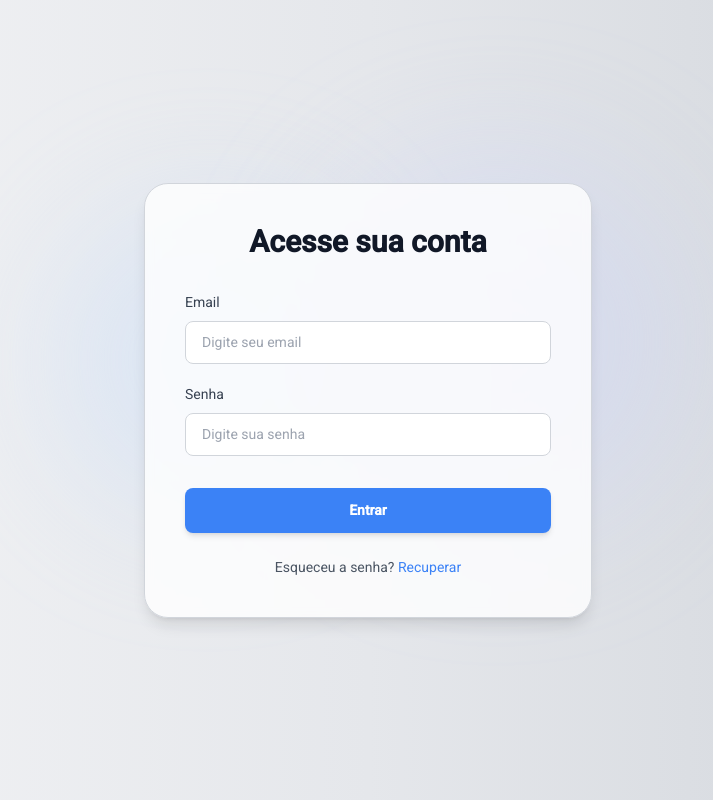
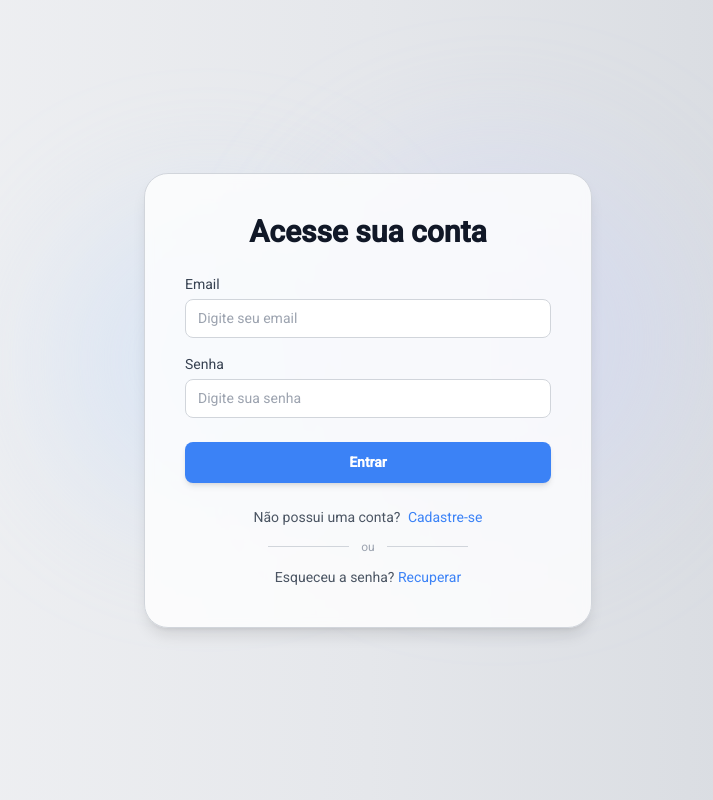
Before and after one commit to JeanGomes01/inventory-manager-frontend, an Angular app: page /login in a window 1280 px wide. Shown: the whole page, without its empty margins (272-985 px from the left). Built offline with nearby package versions, Linux system fonts and the light colour scheme.

Commit message:
feat(auth): integrate user registration form with backend

```diff
--- a/src/app/modules/auth/login/login.html
+++ b/src/app/modules/auth/login/login.html
@@ -8,48 +8,144 @@
     class="absolute bottom-1/3 right-1/4 w-80 h-80 sm:w-96 sm:h-96 bg-indigo-200/30 rounded-full blur-3xl animate-pulse-slow"
   ></div>
 
+  @if (!isRegister) {
   <form
-    class="relative bg-white/80 backdrop-blur-sm border border-gray-300 p-6 sm:p-10 rounded-3xl shadow-lg w-full max-w-sm sm:max-w-md text-gray-800 transition-all duration-500 z-10"
     (ngSubmit)="handleLogin()"
+    class="relative bg-white/80 backdrop-blur-sm border border-gray-300 p-6 sm:p-10 rounded-3xl shadow-lg w-full max-w-sm sm:max-w-md text-gray-800 z-10"
   >
-    <h2 class="text-2xl sm:text-3xl font-semibold text-center mb-6 sm:mb-8 text-gray-900">
+    <h2 class="text-2xl sm:text-3xl font-semibold text-center mb-6 text-gray-900">
       Acesse sua conta
     </h2>
 
-    <div class="mb-4 sm:mb-5">
-      <label class="block mb-1 sm:mb-2 text-gray-700" for="email">Email</label>
+    <div class="mb-4">
+      <label for="login-email" class="block mb-1 text-gray-700">Email</label>
       <input
-        id="email"
+        id="login-email"
+        name="email"
         type="email"
+        required
         placeholder="Digite seu email"
-        required
-        class="w-full px-3 sm:px-4 py-2 sm:py-2.5 border border-gray-300 bg-white text-gray-800 placeholder-gray-400 rounded-lg focus:outline-none focus:ring-2 focus:ring-blue-400 focus:border-blue-400 transition-all"
+        class="w-full px-3 py-2 border border-gray-300 rounded-lg focus:ring-2 focus:ring-blue-400"
       />
     </div>
 
-    <div class="mb-6 sm:mb-8">
-      <label class="block mb-1 sm:mb-2 text-gray-700" for="password">Senha</label>
+    <div class="mb-6">
+      <label for="login-password" class="block mb-1 text-gray-700">Senha</label>
       <input
-        id="password"
+        id="login-password"
+        name="password"
         type="password"
+        required
         placeholder="Digite sua senha"
-        required
-        class="w-full px-3 sm:px-4 py-2 sm:py-2.5 border border-gray-300 bg-white text-gray-800 placeholder-gray-400 rounded-lg focus:outline-none focus:ring-2 focus:ring-blue-400 focus:border-blue-400 transition-all"
+        class="w-full px-3 py-2 border border-gray-300 rounded-lg focus:ring-2 focus:ring-blue-400"
       />
     </div>
 
-    <!-- Botão -->
     <button
       type="submit"
-      class="w-full bg-blue-500 hover:bg-blue-600 text-white font-semibold py-2.5 sm:py-3 rounded-lg shadow-md hover:shadow-lg transition-all duration-300"
+      class="w-full bg-blue-500 hover:bg-blue-600 text-white font-semibold py-2.5 rounded-lg shadow-md transition-all"
     >
       Entrar
     </button>
 
-    <!-- Link de recuperação -->
-    <p class="text-center text-gray-600 text-sm mt-4 sm:mt-6">
-      Esqueceu a senha?
-      <a href="#" class="text-blue-500 hover:underline">Recuperar</a>
-    </p>
+    <div class="flex flex-col items-center mt-6 space-y-3 text-sm text-gray-600 w-full">
+      <p>
+        Não possui uma conta?
+        <button
+          type="button"
+          (click)="isRegister = true"
+          class="text-blue-500 hover:underline ml-1"
+        >
+          Cadastre-se
+        </button>
+      </p>
+
+      <div class="flex items-center w-full max-w-[200px]">
+        <div class="flex-grow border-t border-gray-300"></div>
+        <span class="px-3 text-gray-400 text-xs">ou</span>
+        <div class="flex-grow border-t border-gray-300"></div>
+      </div>
+
+      <p>
+        Esqueceu a senha?
+        <a href="#" class="text-blue-500 hover:underline">Recuperar</a>
+      </p>
+    </div>
   </form>
+  } @else {
+  <form
+    (ngSubmit)="handleRegister()"
+    class="relative bg-white/80 backdrop-blur-sm border border-gray-300 p-6 sm:p-10 rounded-3xl shadow-lg w-full max-w-sm sm:max-w-md text-gray-800 z-10"
+  >
+    <h2 class="text-2xl sm:text-3xl font-semibold text-center mb-6 text-gray-900">Criar conta</h2>
+
+    <div class="mb-4">
+      <label for="reg-name" class="block mb-1 text-gray-700">Nome Completo</label>
+      <input
+        id="reg-name"
+        name="name"
+        type="text"
+        required
+        placeholder="Digite seu nome"
+        class="w-full px-3 py-2 border border-gray-300 rounded-lg focus:ring-2 focus:ring-blue-400"
+      />
+    </div>
+
+    <div class="mb-4">
+      <label for="reg-email" class="block mb-1 text-gray-700">Email</label>
+      <input
+        id="reg-email"
+        name="email"
+        type="email"
+        required
+        placeholder="Digite seu email"
+        class="w-full px-3 py-2 border border-gray-300 rounded-lg focus:ring-2 focus:ring-blue-400"
+      />
+    </div>
+
+    <div class="mb-4">
+      <label for="reg-password" class="block mb-1 text-gray-700">Senha</label>
+      <input
+        id="reg-password"
+        name="password"
+        type="password"
+        required
+        placeholder="Crie uma senha"
+        class="w-full px-3 py-2 border border-gray-300 rounded-lg focus:ring-2 focus:ring-blue-400"
+      />
+    </div>
+
+    <div class="mb-6">
+      <label for="reg-password-confirm" class="block mb-1 text-gray-700">Confirme a senha</label>
+      <input
+        id="reg-password-confirm"
+        name="passwordConfirm"
+        type="password"
+        required
+        placeholder="Confirme sua senha"
+        class="w-full px-3 py-2 border border-gray-300 rounded-lg focus:ring-2 focus:ring-blue-400"
+      />
+    </div>
+
+    <button
+      type="submit"
+      class="w-full bg-green-500 hover:bg-green-600 text-white font-semibold py-2.5 rounded-lg shadow-md transition-all"
+    >
+      Cadastrar
+    </button>
+
+    <div class="text-center text-sm text-gray-600 mt-6">
+      <p>
+        Já possui uma conta?
+        <button
+          type="button"
+          (click)="isRegister = false"
+          class="text-blue-500 hover:underline ml-1"
+        >
+          Entrar
+        </button>
+      </p>
+    </div>
+  </form>
+  }
 </div>
--- a/src/app/modules/auth/login/login.ts
+++ b/src/app/modules/auth/login/login.ts
@@ -3,7 +3,7 @@ import { Component } from '@angular/core';
 import { FormsModule } from '@angular/forms';
 import { Router } from '@angular/router';
 import { AuthService } from '../../../services/auth.service';
-import { ILogin } from './login.interface';
+import { ILogin } from '../../../types/login.interface';
 
 @Component({
   selector: 'app-login',
@@ -14,8 +14,38 @@ import { ILogin } from './login.interface';
 export class Login {
   email = '';
   password = '';
+  confirmPassword = '';
+  isRegister = false;
 
   constructor(private authService: AuthService, private router: Router) {}
+
+  toggleForm() {
+    this.isRegister = !this.isRegister;
+  }
+
+  handleRegister() {
+    if (this.password !== this.confirmPassword) {
+      alert('As senhas devem ser iguais');
+      return;
+    }
+
+    const registerData = {
+      email: this.email,
+      password: this.password,
+    };
+
+    this.authService.register(registerData).subscribe({
+      next: (response) => {
+        localStorage.setItem('access_token', response.access_token);
+        alert('Cadastro realizado com sucesso!');
+        this.toggleForm();
+      },
+      error: (err) => {
+        console.error('Erro ao cadastrar usuário', err);
+        alert('Erro ao cadastrar usuário');
+      },
+    });
+  }
 
   handleLogin() {
     const credentials: ILogin = {
--- a/src/app/services/auth.service.ts
+++ b/src/app/services/auth.service.ts
@@ -2,7 +2,8 @@ import { HttpClient } from '@angular/common/http';
 import { Injectable } from '@angular/core';
 import { Router } from '@angular/router';
 import { Observable } from 'rxjs';
-import { ILogin, ILoginResponse } from '../modules/auth/login/login.interface';
+import { ILogin, ILoginResponse } from '../types/login.interface';
+import { IUserResponse } from '../types/user.interface';
 
 @Injectable({
   providedIn: 'root',
@@ -26,4 +27,8 @@ export class AuthService {
   isAuthenticated(): boolean {
     return !!localStorage.getItem('access_token');
   }
+
+  register(data: { email: string; password: string }): Observable<IUserResponse> {
+    return this.http.post<IUserResponse>(`${this.apiUrl}/users`, data);
+  }
 }
--- /dev/null
+++ b/src/app/types/user.interface.ts
@@ -0,0 +1,5 @@
+export interface IUserResponse {
+  id: number;
+  email: string;
+  access_token: string;
+}
```
Also changed, not shown: src/app/types/login.interface.ts (renamed from src/app/modules/auth/login/login.interface.ts).
